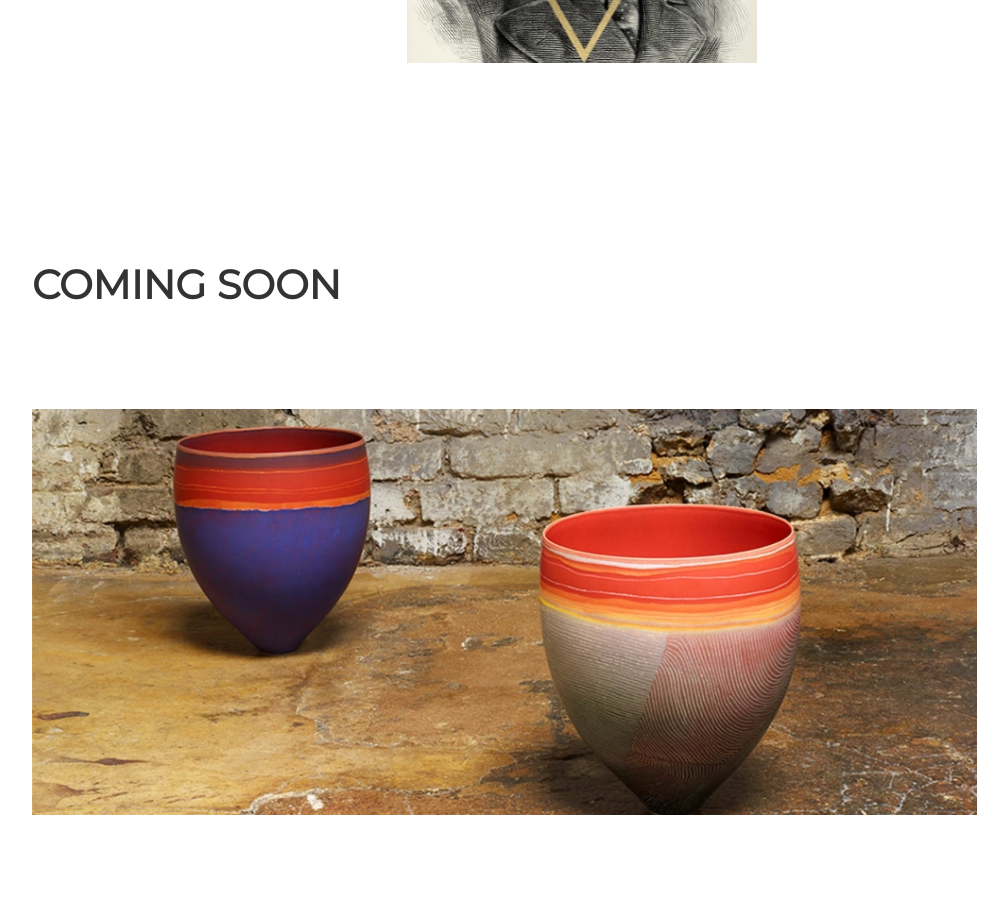
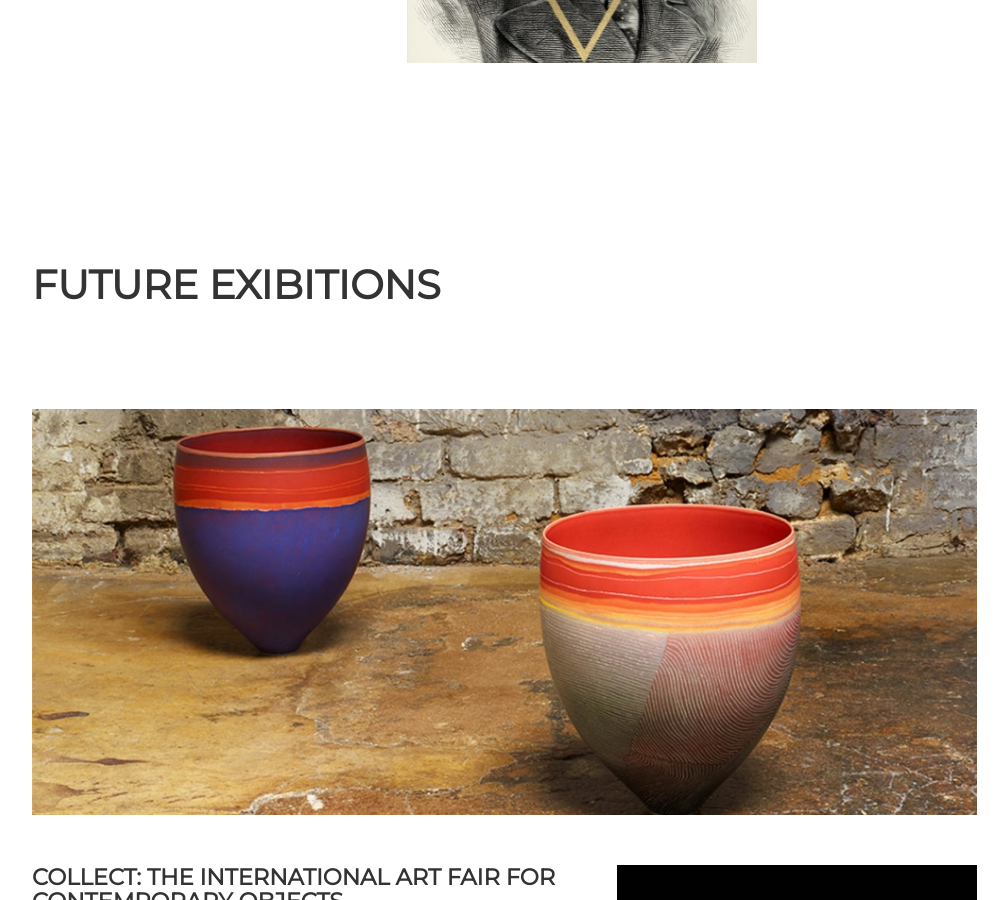
Before and after one commit to arthurleonov/saatchi, a Jekyll site: the page built from index.html, in a window 1280 px wide and 900 px high, scrolled down 3069 px. Shown: the whole window, without its empty margins (233-1241 px from the left). Built offline with Jekyll 4.4.1, drawn with Linux system fonts in a browser that asks for light colours.

Commit message:
margin fix

```diff
--- a/index.html
+++ b/index.html
@@ -161,7 +161,7 @@
 
       <h2>
 
-        Coming Soon
+        FUTURE EXIBITIONS
 
       </h2>
 
@@ -181,7 +181,7 @@
 
     <div class="row">
       <div class="col-sm-6 col-sm-offset-2">
-        <h3 class="mt-100">Collect: The International Art Fair for Contemporary Objects</h3>
+        <h3 class="mt-50">Collect: The International Art Fair for Contemporary Objects</h3>
         <p class="sub mt-5">
           2 - 6 February 2017
         </p>
@@ -193,7 +193,7 @@
         </p>
       </div>
       <div class="col-sm-4">
-        <img class="img-responsive mt-100 right-img" src="{{site.baseurl}}/img/collect.jpg"/>
+        <img class="img-responsive mt-50 right-img" src="{{site.baseurl}}/img/collect.jpg"/>
       </div>
     </div>
 
```
